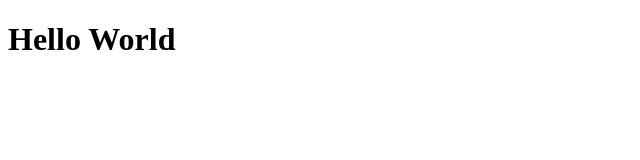
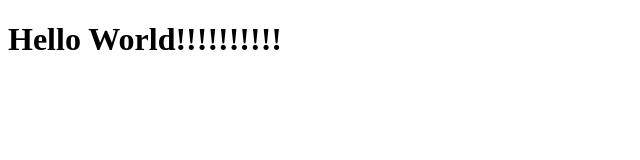
Before and after one commit to X14O/X14O.github.io, a plain HTML site: page index.html in a window 1280 px wide. Shown: the whole page, without its empty margins (0-640 px from the left). Drawn offline with Linux system fonts and the light colour scheme.

Commit message:
Update index.html

```diff
--- a/index.html
+++ b/index.html
@@ -1,6 +1,6 @@
 <!DOCTYPE html>
 <html>
 <body>
-<h1>Hello World</h1>
+<h1>Hello World!!!!!!!!!!</h1>
 </body>
 </html>
```
